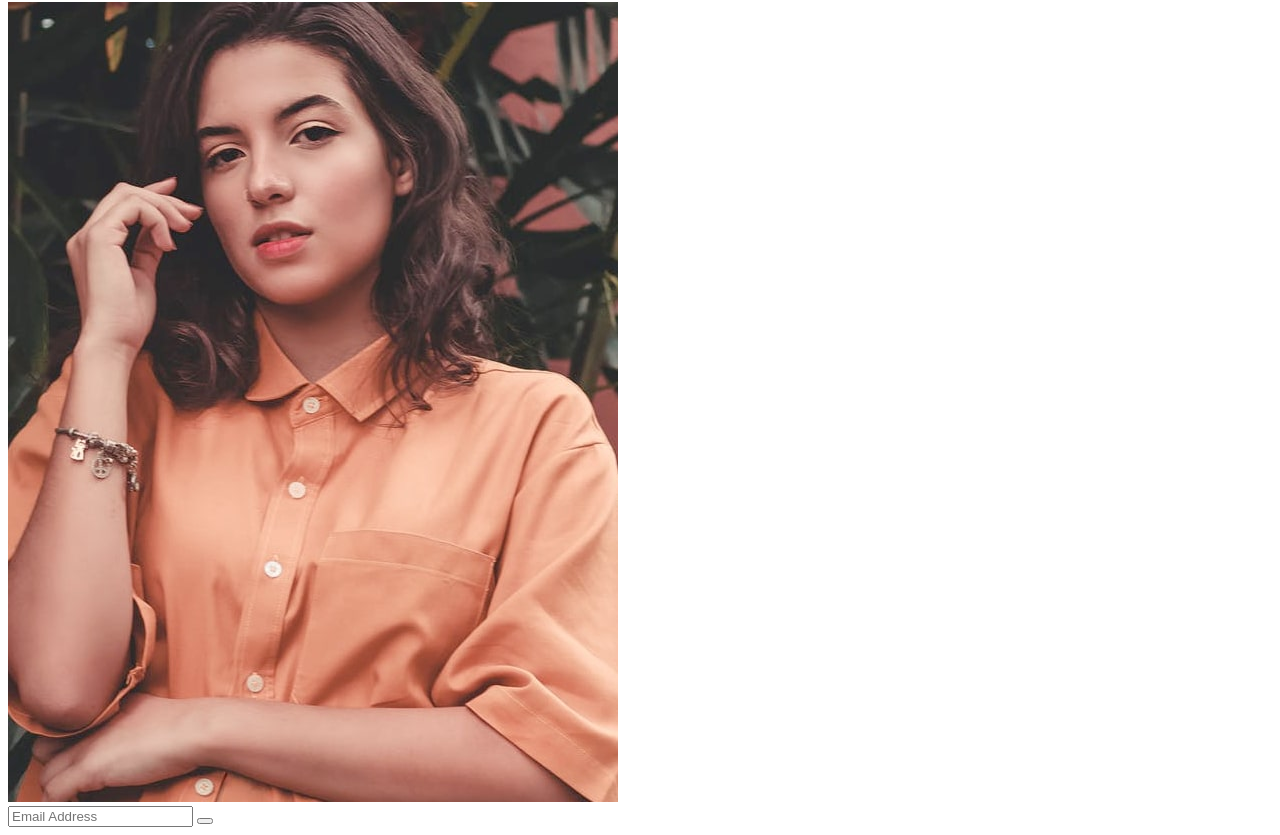
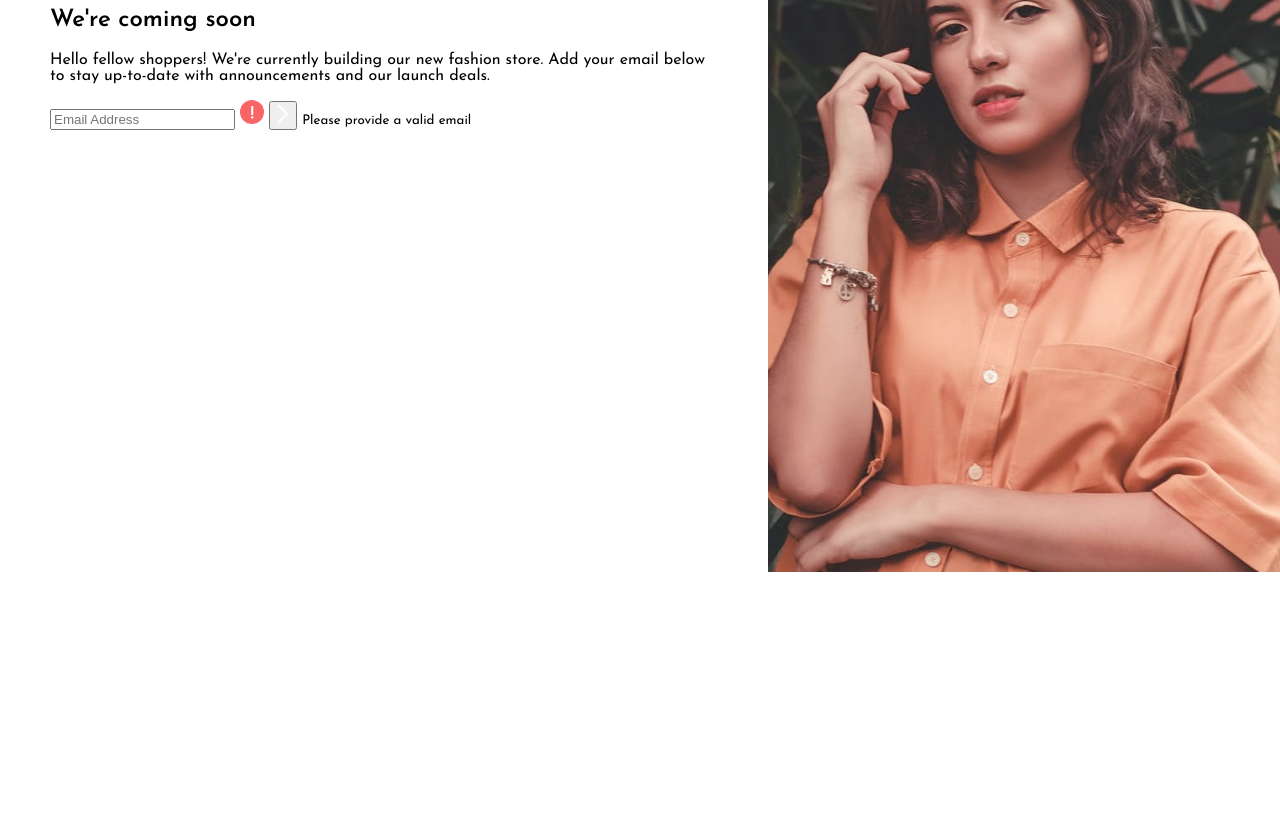
Before and after one commit to muddyraven/frontend-mentor-chalenges, a plain HTML site: page base-apparel-coming-soon/base-apparel-coming-soon.html in a window 1280 px wide. Shown: the part 99-934 px from the top of the page. After the commit the page ends 800 px from the top, so only its background shows below. Drawn offline with Linux system fonts and the light colour scheme.

Commit message:
continued further styling of page

```diff
--- a/base-apparel-coming-soon/base-apparel-coming-soon.html
+++ b/base-apparel-coming-soon/base-apparel-coming-soon.html
@@ -11,27 +11,48 @@
       sizes="32x32"
       href="./images/favicon-32x32.png"
     />
+    <link rel="stylesheet" href="css/style.css" />
+    <link
+      href="https://fonts.googleapis.com/css2?family=Josefin+Sans:wght@300;400;600&display=swap"
+      rel="stylesheet"
+    />
 
     <title>Frontend Mentor | Base Apparel coming soon page</title>
   </head>
   <body>
     <main class="container">
-      <section>
-        <h1>We're <span>coming soon</span></h1>
+      <section class="left">
+        <img
+          src="/base-apparel-coming-soon/images/logo.svg"
+          alt="Base Apparel logo"
+        />
+        <h1><span>We're </span>coming soon</h1>
         <p>
           Hello fellow shoppers! We're currently building our new fashion store.
           Add your email below to stay up-to-date with announcements and our
           launch deals.
         </p>
-        <img
-          src="images/hero-desktop.jpg"
-          alt="A photograph of a woman with brunette hair wearing an orange shirt"
-        />
         <form action="">
           <input type="email" placeholder="Email Address" />
-          <button type="submit"></button>
+          <img
+            class="error"
+            src="/base-apparel-coming-soon/images/icon-error.svg"
+            alt="error icon"
+          />
+          <button type="submit">
+            <img
+              src="/base-apparel-coming-soon/images/icon-arrow.svg"
+              alt="arrow icon"
+            />
+          </button>
+          <small>Please provide a valid email</small>
         </form>
       </section>
+      <img
+        class="right image"
+        src="/base-apparel-coming-soon/images/hero-desktop.jpg"
+        alt="A photograph of a woman with brunette hair wearing an orange shirt"
+      />
     </main>
   </body>
 </html>
--- a/base-apparel-coming-soon/css/style.css
+++ b/base-apparel-coming-soon/css/style.css
@@ -8,3 +8,62 @@ html {
 *:after {
   box-sizing: inherit;
 }
+
+body {
+  margin: 0;
+  font-family: 'Josefin Sans', sans-serif;
+}
+
+.container {
+  display: flex;
+  max-width: 1440px;
+}
+
+.left {
+  width: 60%;
+  padding: 50px;
+}
+
+.right {
+  width: 40%
+}
+
+.image (
+
+)
+
+p {
+  font-size: 16px;
+}
+
+
+# Front-end Style Guide
+
+## Layout
+
+The designs were created to the following widths:
+
+- Mobile: 375px
+- Desktop: 1440px
+
+## Colors
+
+### Primary
+
+- Desaturated Red: hsl(0, 36%, 70%)
+- Soft Red: hsl(0, 93%, 68%)
+
+### Neutral
+
+- Dark Grayish Red: hsl(0, 6%, 24%)
+
+### Gradients
+
+- Linear, 135deg, from hsl(0, 0%, 100%), to hsl(0, 100%, 98%)
+- Linear, 135deg, from hsl(0, 80%, 86%), to hsl(0, 74%, 74%)
+
+## Typography
+
+### Body Copy
+
+- Font size: 16px
```
